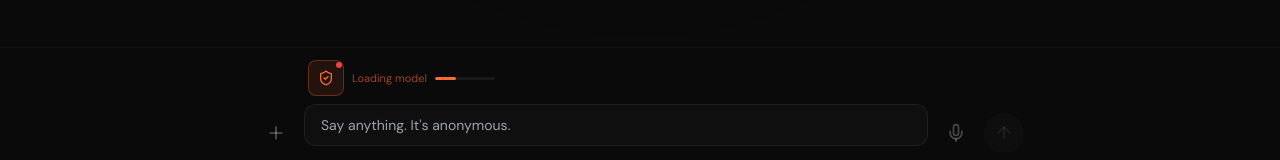
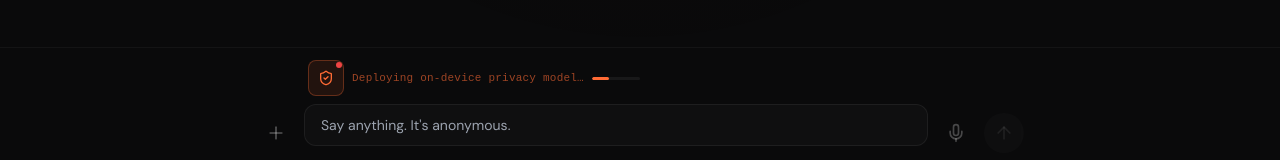
Before and after one commit to fg7000/burnchat, a Next.js app in the folder apps/web/: page / in a window 1280 px wide. Shown: the part 608-768 px from the top of the page. Built offline with nearby package versions, Linux system fonts and the light colour scheme; no server answers.

Commit message:
feat: typewriter loading indicator

```diff
--- a/apps/web/components/chat-input.tsx
+++ b/apps/web/components/chat-input.tsx
@@ -82,6 +82,44 @@ export default function ChatInput() {
   const [privacyEnabled, setPrivacyEnabled] = useState(true);
   const [modelReady, setModelReady] = useState(false);
   const [loadingStage, setLoadingStage] = useState("");
+  const [typedText, setTypedText] = useState("");
+  const [targetText, setTargetText] = useState("");
+
+  // Typewriter effect for loading stages
+  useEffect(() => {
+    let newTarget = "";
+    if (!privacyEnabled) {
+      newTarget = "Privacy Shield off";
+    } else if (modelReady) {
+      newTarget = "Privacy Shield active \u2014 on-device";
+    } else if (loadingStage.includes("Downloading")) {
+      newTarget = "Deploying on-device privacy model\u2026";
+    } else if (loadingStage.includes("Initializing")) {
+      newTarget = "Initializing local PII scanner\u2026";
+    } else if (loadingStage) {
+      newTarget = "Preparing privacy engine\u2026";
+    } else if (privacyEnabled) {
+      newTarget = "Deploying on-device privacy model\u2026";
+    }
+    if (newTarget && newTarget !== targetText) {
+      setTargetText(newTarget);
+      // Typewriter only during loading stages — static states appear instantly
+      if (!privacyEnabled || modelReady) {
+        setTypedText(newTarget);
+      } else {
+        setTypedText("");
+      }
+    }
+  }, [loadingStage, privacyEnabled, modelReady]);
+
+  useEffect(() => {
+    if (typedText.length < targetText.length) {
+      const timer = setTimeout(() => {
+        setTypedText(targetText.slice(0, typedText.length + 1));
+      }, 30);
+      return () => clearTimeout(timer);
+    }
+  }, [typedText, targetText]);
   const [lastDiff, setLastDiff] = useState<{
     original: string;
     anonymized: string;
@@ -539,31 +577,31 @@ export default function ChatInput() {
             <div className="flex items-center gap-2 mb-2" style={{ paddingLeft: "4px" }}>
             <PrivacyShield enabled={privacyEnabled} onToggle={setPrivacyEnabled} onLoadingStage={setLoadingStage} />
             <div style={{ display: "flex", alignItems: "center", gap: "8px" }}>
-              <span style={{ fontSize: "11px", color: privacyEnabled ? "rgba(255, 107, 53, 0.6)" : "rgba(255,255,255,0.2)" }}>
-                {privacyEnabled
-                  ? modelReady
-                    ? "Privacy Shield active"
-                    : loadingStage.includes("Downloading")
-                    ? "Downloading model"
-                    : loadingStage.includes("Initializing")
-                    ? "Initializing engine"
-                    : "Loading model"
-                  : "Privacy Shield off"}
+              <span style={{
+                fontSize: "11px",
+                color: privacyEnabled ? "rgba(255, 107, 53, 0.6)" : "rgba(255,255,255,0.2)",
+                fontFamily: "monospace",
+                letterSpacing: "0.02em",
+              }}>
+                {typedText}
+                {privacyEnabled && !modelReady && typedText.length < targetText.length && (
+                  <span style={{ opacity: 0.6, animation: "blink 0.8s step-end infinite" }}>|</span>
+                )}
               </span>
-              {privacyEnabled && !modelReady && (
+              {privacyEnabled && !modelReady && typedText.length === targetText.length && (
                 <div style={{
-                  width: "60px",
+                  width: "48px",
                   height: "3px",
                   borderRadius: "2px",
                   background: "rgba(255, 255, 255, 0.06)",
                   overflow: "hidden",
                 }}>
                   <div style={{
-                    width: loadingStage.includes("Initializing") ? "75%" : "35%",
+                    width: loadingStage.includes("Initializing") ? "80%" : "35%",
                     height: "100%",
                     borderRadius: "2px",
                     background: "#ff6b35",
-                    transition: "width 1.5s ease",
+                    transition: "width 2s ease",
                   }} />
                 </div>
               )}
```
